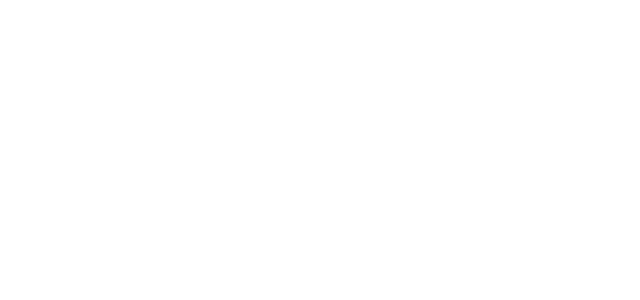
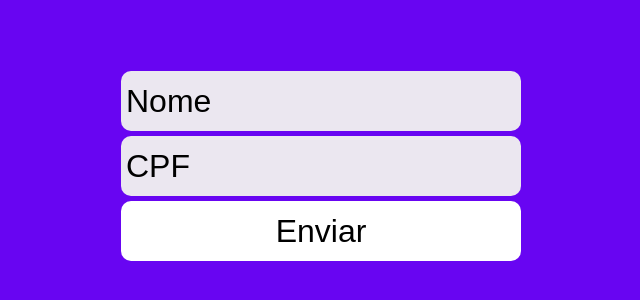
Before and after one commit to mmagalhaesjr/raquel, a React (Vite) app: page / in a window 1280 px wide. Shown: the part 234-534 px from the top of the page, without its empty margins (319-959 px from the left). Built offline with nearby package versions, Linux system fonts and the light colour scheme.

Commit message:
page home

```diff
--- a/package.json
+++ b/package.json
@@ -11,7 +11,9 @@
   },
   "dependencies": {
     "react": "^19.2.4",
-    "react-dom": "^19.2.4"
+    "react-dom": "^19.2.4",
+    "react-router-dom": "^7.13.2",
+    "styled-components": "^6.3.12"
   },
   "devDependencies": {
     "@eslint/js": "^9.39.4",
--- a/src/App.jsx
+++ b/src/App.jsx
@@ -1,12 +1,23 @@
-
+import { BrowserRouter as Router, Route, Routes } from 'react-router-dom';
+import Home from './pages/Home/Home';
+import Video from './pages/Video/Video';
 
 function App() {
 
 
   return (
-  <>
+    <>
+  <Router>
+        <Routes>
 
-  </>
+          <Route path="/" exact element={<Home />} />
+            <Route path="/video" exact element={<Video />} />
+
+
+        </Routes>
+
+      </Router>
+    </>
   )
 }
 
--- /dev/null
+++ b/src/components/ListaLogin/ListaLogin.jsx
@@ -0,0 +1,4 @@
+export const ListaLogin = [
+    {id:1, nome: "Esther", cpf:'12345678'},
+
+]
--- /dev/null
+++ b/src/constants/Cores.js
@@ -0,0 +1,2 @@
+
+export const roxo = "#6805F2";
--- a/src/main.jsx
+++ b/src/main.jsx
@@ -1,9 +1,11 @@
 import { StrictMode } from 'react'
 import { createRoot } from 'react-dom/client'
 import App from './App.jsx'
+import GlobalStyle from './styles/GlobalStyle.js';
 
 createRoot(document.getElementById('root')).render(
   <StrictMode>
+     <GlobalStyle />
     <App />
   </StrictMode>,
 )
--- /dev/null
+++ b/src/pages/Home/Home.jsx
@@ -0,0 +1,57 @@
+import { useState } from "react";
+import { StyledHome } from "./styled";
+import { ListaLogin } from '../../components/ListaLogin/ListaLogin';
+import { useNavigate } from "react-router-dom";
+
+export default function Home() {
+    const [cpf, setCpf] = useState("");
+    const [nome, setNome] = useState("");
+    const navigate = useNavigate();
+
+
+    function handleSubmit(e) {
+        e.preventDefault();
+
+        // limpa CPF (remove pontos e traços)
+        const cpfLimpo = cpf.replace(/\D/g, "");
+    const usuario = ListaLogin.find(user => user.cpf === cpfLimpo);
+
+        if (!usuario) {
+            alert("CPF não autorizado!");
+            return;
+        }
+
+        alert(`Bem Vindo ${nome}`);
+        navigate("/video");
+    }
+
+    return (
+        <StyledHome>
+
+
+            <form onSubmit={handleSubmit}>
+                <input
+                    name="nome"
+                    className="inputNome"
+                    type="text"
+                    placeholder="Nome"
+                      value={nome}
+                    onChange={(e) => setNome(e.target.value)}
+                    required
+                />
+
+                <input
+                    name="cpf"
+                    className="inputCpf"
+                    type="text"
+                    placeholder="CPF"
+                    value={cpf}
+                    onChange={(e) => setCpf(e.target.value)}
+                    required
+                />
+
+                <button type="submit">Enviar</button>
+            </form>
+        </StyledHome>
+    );
+}
--- /dev/null
+++ b/src/pages/Home/styled.js
@@ -0,0 +1,53 @@
+import styled from "styled-components";
+import { roxo } from '../../constants/Cores';
+
+export const StyledHome = styled.main`
+    width: 100%;
+    height: 100vh;
+    background-color: ${roxo};
+
+    display: flex;
+    flex-direction: column;
+    align-items: center;
+    justify-content: space-evenly;
+
+    form{
+        width: 400px;
+        height: 200px;
+
+        display: flex;
+        flex-direction: column;
+        align-items: center;
+        justify-content: space-evenly;
+
+    }
+    input{
+        background-color: #f0f0f0f6;
+        width: 100%;
+        height: 30%;
+        outline: none;
+        border: none;
+        padding: 5px;
+        border-radius: 10px;
+        font-size: 2rem;
+    }
+    ::-webkit-input-placeholder {
+        color: #000000; /* Para navegadores baseados em Chromium (Chrome, Edge, etc.) */
+    }
+
+button{
+    width:100% ;
+    height: 30%;
+    background-color: #ffffffff;
+    color: #000000;
+    border: none;
+    border-radius: 10px;
+    font-size: 2rem;
+    cursor: pointer;
+    &:hover{
+         background-color: #efff0fbf;
+    }
+}
+
+
+`;
--- /dev/null
+++ b/src/pages/Video/Video.jsx
@@ -0,0 +1,12 @@
+import { StyledVideo } from "./styled";
+
+
+export default function Video() {
+
+
+    return (
+        <StyledVideo>
+          <iframe title="vimeo-player" src="https://player.vimeo.com/video/403543324?h=36b46ea1dd" width="640" height="360" frameborder="0" referrerpolicy="strict-origin-when-cross-origin" allow="autoplay; fullscreen; picture-in-picture; clipboard-write; encrypted-media; web-share"   allowfullscreen></iframe>
+        </StyledVideo>
+    )
+}
--- /dev/null
+++ b/src/pages/Video/styled.js
@@ -0,0 +1,24 @@
+import styled from "styled-components";
+import { roxo } from '../../constants/Cores';
+
+export const StyledVideo = styled.main`
+    width: 100%;
+    height: 100vh;
+    background-color: ${roxo};
+
+    display: flex;
+    flex-direction: column;
+    align-items: center;
+    justify-content: space-evenly;
+
+
+
+iframe {
+
+  width: 30%;
+  height: 30%;
+  top: 0;
+  left: 0;
+}
+
+`
--- /dev/null
+++ b/src/styles/GlobalStyle.js
@@ -0,0 +1,101 @@
+import { createGlobalStyle } from "styled-components"
+
+const GlobalStyle = createGlobalStyle`
+    html, body, div, span, applet, object, iframe,
+    h1, h2, h3, h4, h5, h6, p, blockquote, pre,
+    a, abbr, acronym, address, big, cite, code,
+    del, dfn, em, img, ins, kbd, q, s, samp,
+    small, strike, strong, sub, sup, tt, var,
+    b, u, i, center,
+    dl, dt, dd, ol, ul, li,
+    fieldset, form, label, legend,
+    table, caption, tbody, tfoot, thead, tr, th, td,
+    article, aside, canvas, details, embed,
+    figure, figcaption, footer, header, hgroup,
+    menu, nav, output, ruby, section, summary,
+    time, mark, audio, video {
+        margin: 0;
+        padding: 0;
+        border: 0;
+        font-size: 100%;
+        font: inherit;
+        vertical-align: baseline;
+
+
+
+    }
+
+    html{
+    scroll-behavior: smooth;
+
+
+}
+    /* HTML5 display-role reset for older browsers */
+    article, aside, details, figcaption, figure,
+    footer, header, hgroup, menu, nav, section {
+        display: block;
+    }
+
+/* @font-face {
+    font-family: 'marjorieMediu';
+    src: url('fonts/NeueHaasDisplayMediu.ttf') format('truetype');
+    font-weight: normal;
+    font-style: normal;
+}
+
+@font-face {
+    font-family: 'marjorieLigth';
+    src: url('fonts/NeueHaasDisplayLight.ttf') format('truetype');
+    font-weight: normal;
+    font-style: normal;
+} */
+
+
+
+    body {
+
+        line-height: 1;
+        width: 100%;
+        font-optical-sizing: auto;
+        /* border: solid 5px #080808; */
+        overflow: hidden;
+        font-family: "Inter", sans-serif;
+
+    }
+
+
+    /* ol, ul {
+        list-style: none;
+    } */
+
+    blockquote, q {
+        quotes: none;
+    }
+
+    blockquote:before, blockquote:after,
+    q:before, q:after {
+        content: '';
+        content: none;
+    }
+
+    table {
+        border-collapse: collapse;
+        border-spacing: 0;
+    }
+
+    a {
+        text-decoration: none;
+    }
+
+    * {
+        padding: 0;
+        margin: 0;
+        box-sizing: border-box;
+    }
+
+
+
+
+`
+
+export default GlobalStyle
```
Also changed, not shown: 1 other file (tests, documents, lock files or other folders).
